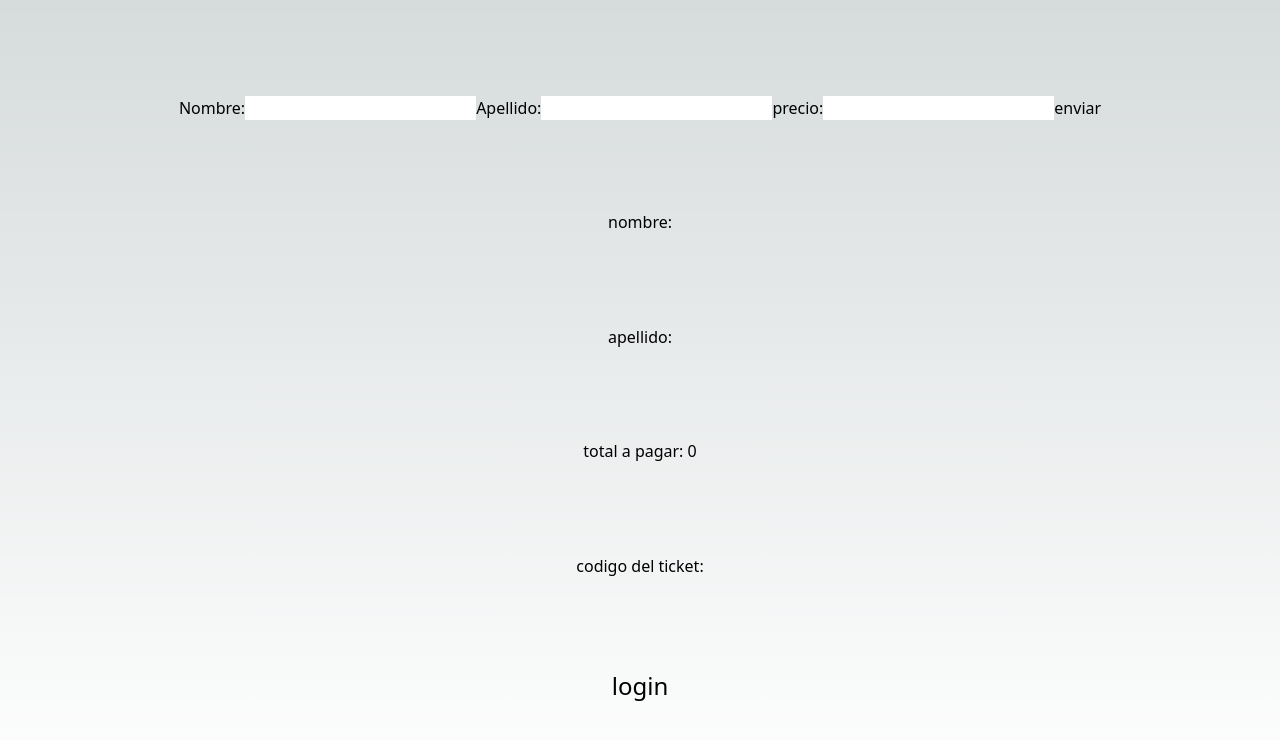
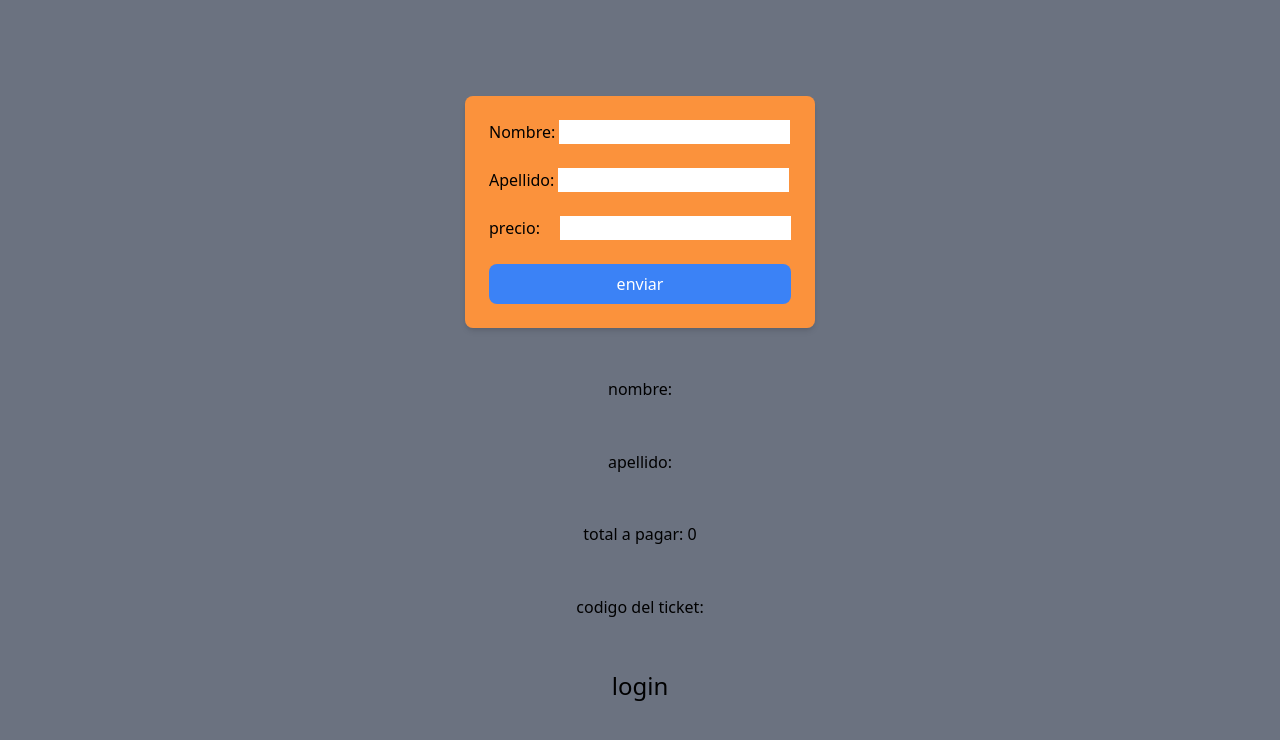
Before and after one commit to davidms5/projecto-grado-python-frontend, a Next.js app: page / in a window 1280 px wide. Shown: the top 740 px of the page. Built offline with nearby package versions, Linux system fonts and the light colour scheme.

Commit message:
acomodando formulario

```diff
--- a/src/pages/_app.tsx
+++ b/src/pages/_app.tsx
@@ -2,5 +2,10 @@ import '@/styles/globals.css'
 import type { AppProps } from 'next/app'
 
 export default function App({ Component, pageProps }: AppProps) {
-  return <Component {...pageProps} />
+  return (
+
+    <div >
+  <Component {...pageProps} />
+  </div>
+  )
 }
--- a/src/pages/index.tsx
+++ b/src/pages/index.tsx
@@ -63,27 +63,34 @@ export default function Home() {
     setTicket({...ticket, [name]: value})
  }
   return (
-    <main className="flex min-h-screen flex-col items-center justify-between p-24">
+    <main className="bg-gray-500  dark:bg-gray-500 text-black flex min-h-screen flex-col items-center justify-between p-24">
+      <div className='max-w-md mx-auto rounded-lg shadow-md overflow-hidden'>
+      <form onSubmit={handleSubmit} className='p-6 bg-orange-400 flex flex-col justify-center'>
 
-      <form onSubmit={handleSubmit}>
-
+          <div className='mb-6'>
         <label>
           Nombre:
-          <input type="text" name='nombre' value={ticket.nombre} onChange={handleChange}/>
+          <input type="text" name='nombre' value={ticket.nombre} onChange={handleChange} className='ml-1'/>
         </label>
+        </div>
 
+        <div className='mb-6'>
         <label>
           Apellido:
-          <input type="text" name='apellido' value={ticket.apellido} onChange={handleChange}/>
+          <input type="text" name='apellido' value={ticket.apellido} onChange={handleChange} className='ml-1'/>
         </label>
+        </div>
 
+        <div className='mb-6'>
         <label>
           precio:
-          <input type="number" name='precio'  onChange={handleChange}/>
+          <input type="number" name='precio'  onChange={handleChange} className='ml-5'/>
         </label>
+        </div>
 
-        <button type='submit'>enviar</button>
+        <button type='submit' className='bg-blue-500 text-white py-2 px-4 rounded-lg hover:bg-blue-700'>enviar</button>
       </form>
+      </div>
         {download && <button onClick={handleDownload}>descargar ticket</button>}
 
 
--- a/src/styles/globals.css
+++ b/src/styles/globals.css
@@ -17,11 +17,7 @@
 }
 
 body {
+  background-color: bisque;
   color: rgb(var(--foreground-rgb));
-  background: linear-gradient(
-      to bottom,
-      transparent,
-      rgb(var(--background-end-rgb))
-    )
-    rgb(var(--background-start-rgb));
+
 }
```
